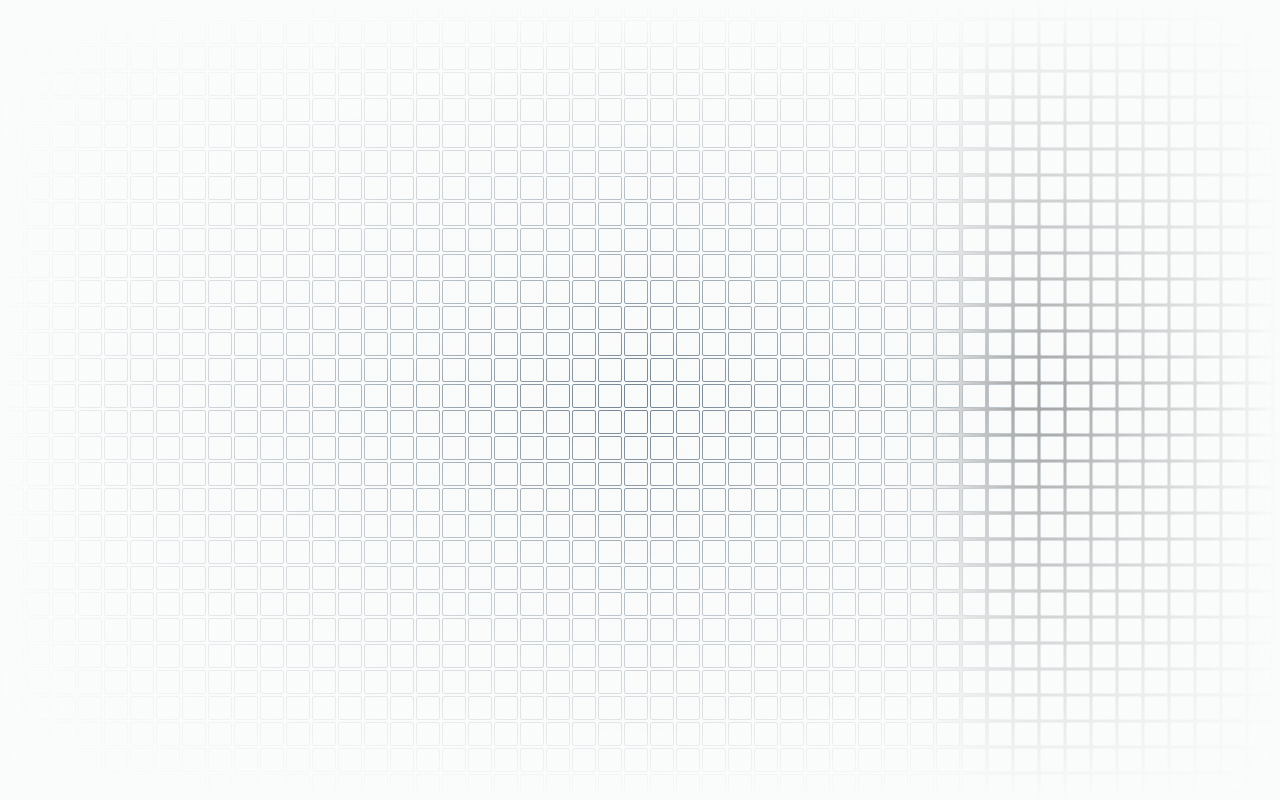
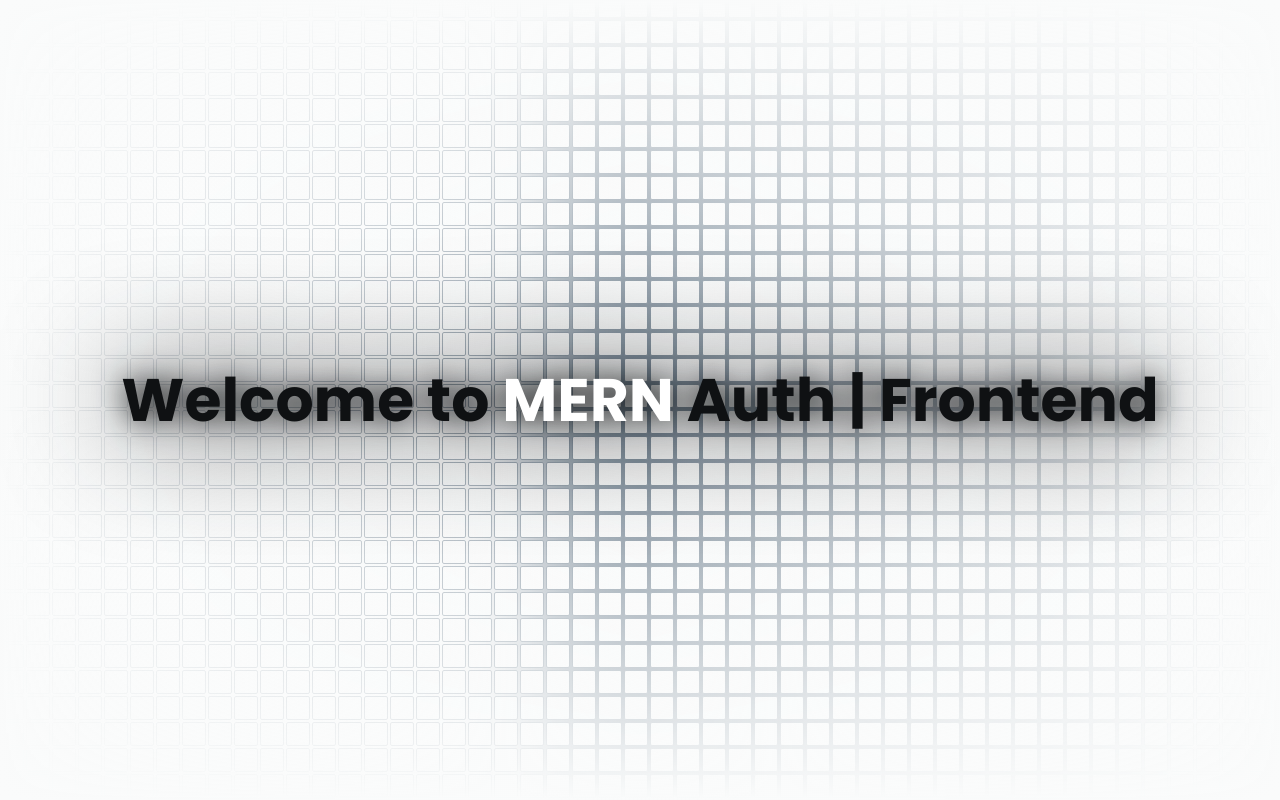
Before and after one commit to Fingertips18/simple-auth, a React (Vite) app in the folder frontend/: page / in a window 1280 px wide. Built offline with nearby package versions, Linux system fonts and the light colour scheme.

Commit message:
Create root page

```diff
--- a/frontend/src/App.jsx
+++ b/frontend/src/App.jsx
@@ -1,3 +1,7 @@
+import { Route, Routes } from "react-router-dom";
+
+import { AppRoutes } from "./constants/routes";
+import RootPage from "./pages/root/page";
 import { Grid } from "./components/grid";
 import { Orb } from "./components/orb";
 
@@ -6,6 +10,9 @@ function App() {
     <main className="min-h-dvh flex-center bg-background overflow-hidden relative">
       <Orb />
       <Grid />
+      <Routes>
+        <Route path={AppRoutes.root} element={<RootPage />} />
+      </Routes>
     </main>
   );
 }
--- a/frontend/src/components/grid.jsx
+++ b/frontend/src/components/grid.jsx
@@ -29,11 +29,11 @@ const Grid = () => {
 
       <span
         aria-hidden="true"
-        className="absolute w-full h-full bg-gradient-to-r from-background via-transparent to-background pointer-events-none"
+        className="fixed w-full h-full bg-gradient-to-r from-background via-transparent to-background pointer-events-none"
       />
       <span
         aria-hidden="true"
-        className="absolute w-full h-full bg-gradient-to-b from-background via-transparent to-background pointer-events-none"
+        className="fixed w-full h-full bg-gradient-to-b from-background via-transparent to-background pointer-events-none"
       />
     </>
   );
--- a/frontend/src/components/orb.jsx
+++ b/frontend/src/components/orb.jsx
@@ -3,7 +3,7 @@ import { motion } from "framer-motion";
 const Orb = () => {
   return (
     <motion.span
-      className="absolute w-1/2 h-full rounded-3xl bg-dark-background blur-lg"
+      className="absolute w-1/2 h-full rounded-3xl bg-primary blur-lg"
       animate={{
         x: ["-150%", "100%", "150%"],
       }}
--- /dev/null
+++ b/frontend/src/constants/routes.js
@@ -0,0 +1,9 @@
+export const AppRoutes = Object.freeze({
+  root: "/",
+  signUp: "/sign-up",
+  signIn: "/sign-in",
+  verifyEmail: "/verify-email",
+  forgotPassword: "/forgot-password",
+  resetPassword: "/reset-password",
+  verifyToken: "/verify-token",
+});
--- a/frontend/src/index.css
+++ b/frontend/src/index.css
@@ -1,3 +1,5 @@
+@import url("https://fonts.googleapis.com/css2?family=Poppins:ital,wght@0,100;0,200;0,300;0,400;0,500;0,600;0,700;0,800;0,900;1,100;1,200;1,300;1,400;1,500;1,600;1,700;1,800;1,900&display=swap");
+
 @tailwind base;
 @tailwind components;
 @tailwind utilities;
@@ -23,7 +25,7 @@
     @apply box-border p-0 m-0 scroll-smooth;
   }
   body {
-    @apply bg-background text-foreground;
+    @apply bg-background text-foreground font-poppins;
   }
 }
 
--- /dev/null
+++ b/frontend/src/pages/root/page.jsx
@@ -0,0 +1,11 @@
+const RootPage = () => {
+  return (
+    <section className="w-full h-full flex-center z-50 relative">
+      <h1 className="font-bold text-2xl lg:text-6xl text-center drop-shadow-foreground-glow">
+        Welcome to <span className="text-white">MERN</span> Auth | Frontend
+      </h1>
+    </section>
+  );
+};
+
+export default RootPage;
--- a/frontend/tailwind.config.js
+++ b/frontend/tailwind.config.js
@@ -3,6 +3,9 @@ export default {
   content: ["./index.html", "./src/**/*.{js,ts,jsx,tsx}"],
   theme: {
     extend: {
+      fontFamily: {
+        poppins: ["Poppins", "sans-serif"],
+      },
       colors: {
         background: "#FAFBFB",
         foreground: "#0F1113",
@@ -18,6 +21,10 @@ export default {
       },
       dropShadow: {
         glow: ["0 0px 15px var(--primary)", "0 0px 60px var(--primary)"],
+        "foreground-glow": [
+          "0 0px 15px var(--foreground)",
+          "0 0px 60px var(--foreground)",
+        ],
       },
     },
   },
```
